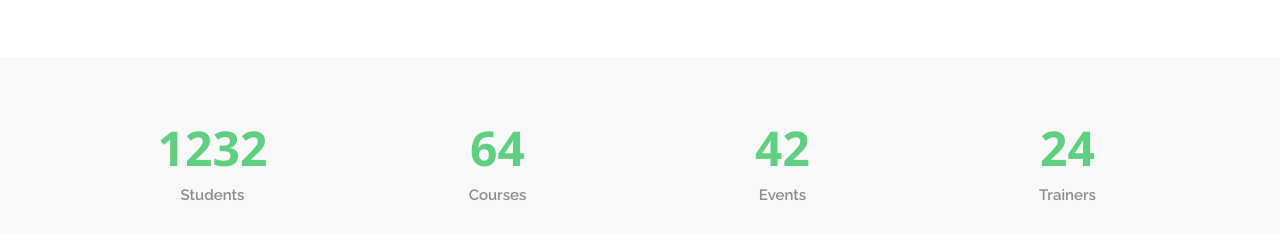
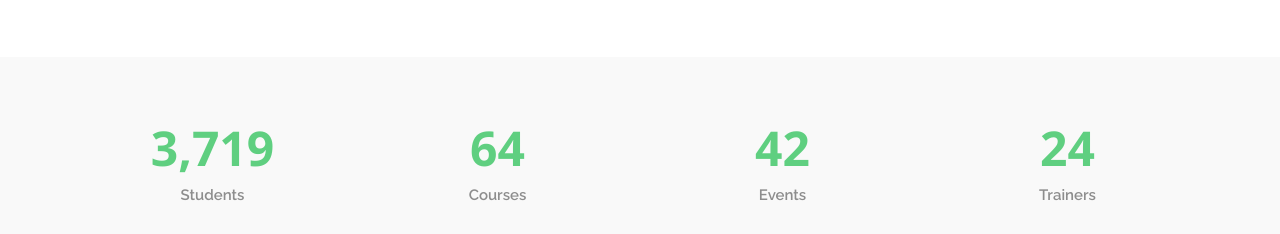
Before and after one commit to kenbaldomero007-hash/project2, a plain HTML site: page about.html in a window 1280 px wide. Shown: the part 1010-1244 px from the top of the page. Drawn offline with nearby package versions, Linux system fonts and the light colour scheme.

Commit message:
Update student count to 3,719

```diff
--- a/about.html
+++ b/about.html
@@ -117,7 +117,7 @@ Established in 1927, Kabankalan Catholic College is a Christ-centered educationa
 
           <div class="col-lg-3 col-md-6">
             <div class="stats-item text-center w-100 h-100">
-              <span data-purecounter-start="0" data-purecounter-end="1232" data-purecounter-duration="1" class="purecounter"></span>
+              <span data-purecounter-start="0" data-purecounter-end="3719" data-purecounter-duration="1" data-purecounter-separator="true" class="purecounter"></span>
               <p>Students</p>
             </div>
           </div><!-- End Stats Item -->
```
Also changed, not shown: index.html (+1 -1 lines).
